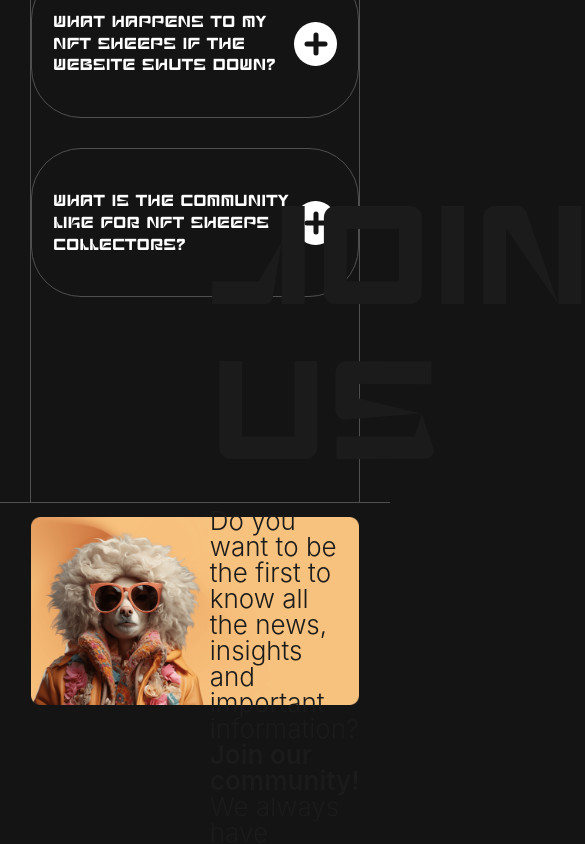
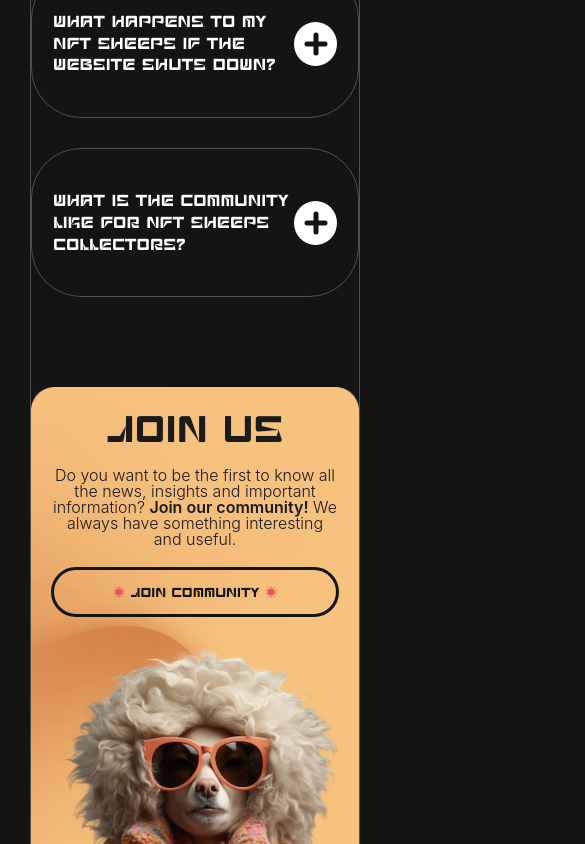
Before and after one commit to bambuuk/chic-sheep, a Next.js app: page / in a window 390 px wide. Shown: the part 8867-9711 px from the top of the page, 585 px wide, since content can reach past the window. Built offline with nearby package versions, Linux system fonts and the light colour scheme.

Commit message:
add adaptive for tablet, mobile in join us component

```diff
--- a/src/components/JoinUs.tsx
+++ b/src/components/JoinUs.tsx
@@ -3,10 +3,32 @@ import { Box, styled } from "@mui/material";
 import Image from "next/image";
 import { Button, ButtonBox, ButtonText, Star } from "./CustomElements";
 import star from "/public/images/icons/star-22-coral.svg";
+import useMediaQuery from "@/hooks/useMediaQuery";
 
-const JoinUsUI = styled(Box)(({}) => ({
+const JoinUsUI = styled(Box)(({ theme }) => ({
   position: "relative",
   bottom: "-203px",
+  [theme.breakpoints.down(1700)]: {
+    bottom: "-170px",
+  },
+  [theme.breakpoints.down(1500)]: {
+    bottom: "-150px",
+  },
+  [theme.breakpoints.down(1280)]: {
+    bottom: "-120px",
+  },
+  [theme.breakpoints.down(1024)]: {
+    bottom: "0",
+    padding: "200px 0 120px 0",
+  },
+  [theme.breakpoints.down(1024)]: {
+    bottom: "0",
+    padding: "90px 0",
+  },
+}));
+
+const MainWrapper = styled(Box)(({ theme }) => ({
+  position: "relative",
 }));
 
 const Picture = styled(Image)(({}) => ({
@@ -16,7 +38,7 @@ const Picture = styled(Image)(({}) => ({
   objectFit: "cover",
 }));
 
-const InfoBlock = styled(Box)(({}) => ({
+const InfoBlock = styled(Box)(({ theme }) => ({
   width: "40.5%",
   position: "absolute",
   top: "50%",
@@ -24,6 +46,22 @@ const InfoBlock = styled(Box)(({}) => ({
   right: "5%",
   display: "flex",
   flexDirection: "column",
+  [theme.breakpoints.down(1024)]: {
+    width: "100%",
+    top: "0",
+    transform: "none",
+    right: "0",
+    padding: "90px 111px 0 111px",
+  },
+  [theme.breakpoints.down(768)]: {
+    padding: "50px 50px 0 50px",
+  },
+  [theme.breakpoints.down(576)]: {
+    padding: "35px 25px 0 25px",
+  },
+  [theme.breakpoints.down(400)]: {
+    padding: "20px 20px 0 20px",
+  },
 }));
 
 const Title = styled("h3")(({ theme }) => ({
@@ -33,6 +71,29 @@ const Title = styled("h3")(({ theme }) => ({
   lineHeight: "111%",
   color: "#1b1b1b",
   textTransform: "uppercase",
+  [theme.breakpoints.down(1920)]: {
+    fontSize: "120px",
+  },
+  [theme.breakpoints.down(1700)]: {
+    fontSize: "100px",
+  },
+  [theme.breakpoints.down(1280)]: {
+    fontSize: "75px",
+  },
+  [theme.breakpoints.down(1024)]: {
+    fontSize: "90px",
+    textAlign: "center",
+  },
+  [theme.breakpoints.down(768)]: {
+    fontSize: "80px",
+  },
+  [theme.breakpoints.down(576)]: {
+    fontSize: "47px",
+    lineHeight: "121%",
+  },
+  [theme.breakpoints.down(400)]: {
+    fontSize: "37px",
+  },
 }));
 
 const Description = styled(Box)(({ theme }) => ({
@@ -41,6 +102,26 @@ const Description = styled(Box)(({ theme }) => ({
   fontWeight: 300,
   fontSize: "26px",
   color: "#1b1b1b",
+  [theme.breakpoints.down(1700)]: {
+    fontSize: "21px",
+  },
+  [theme.breakpoints.down(1500)]: {
+    fontSize: "19px",
+  },
+  [theme.breakpoints.down(1024)]: {
+    fontSize: "24px",
+    textAlign: "center",
+  },
+  [theme.breakpoints.down(768)]: {
+    fontSize: "22px",
+  },
+  [theme.breakpoints.down(576)]: {
+    fontSize: "18px",
+    marginTop: "15px",
+  },
+  [theme.breakpoints.down(400)]: {
+    fontSize: "16px",
+  },
 }));
 
 const MediumDescription = styled("span")(({ theme }) => ({
@@ -48,20 +129,76 @@ const MediumDescription = styled("span")(({ theme }) => ({
   fontFamily: theme.typography.fontFamily,
   fontSize: "26px",
   color: "#1b1b1b",
+  [theme.breakpoints.down(1700)]: {
+    fontSize: "21px",
+  },
+  [theme.breakpoints.down(1500)]: {
+    fontSize: "19px",
+  },
+  [theme.breakpoints.down(1024)]: {
+    fontSize: "24px",
+  },
+  [theme.breakpoints.down(768)]: {
+    fontSize: "22px",
+  },
+  [theme.breakpoints.down(576)]: {
+    fontSize: "18px",
+  },
+  [theme.breakpoints.down(400)]: {
+    fontSize: "16px",
+  },
 }));
 
-const CustomButton = styled(Button)(({}) => ({
+const CustomButton = styled(Button)(({ theme }) => ({
   maxWidth: "419px",
   marginTop: "45px",
   borderColor: "#141414",
+  [theme.breakpoints.down(1500)]: {
+    maxWidth: "400px",
+  },
+  [theme.breakpoints.down(1280)]: {
+    maxWidth: "none",
+  },
+  [theme.breakpoints.down(1280)]: {
+    maxWidth: "none",
+  },
+  [theme.breakpoints.down(1024)]: {
+    width: "88.5%",
+    margin: "0 auto",
+    marginTop: "30px",
+  },
+  [theme.breakpoints.down(576)]: {
+    marginTop: "20px",
+    width: "100%",
+  },
+}));
+
+const CustomButtonText = styled(ButtonText)(({ theme }) => ({
+  color: "#141414",
+  [theme.breakpoints.down(1500)]: {
+    fontSize: "20px",
+  },
+  [theme.breakpoints.down(1024)]: {
+    fontSize: "24px",
+  },
+  [theme.breakpoints.down(576)]: {
+    fontSize: "13px",
+  },
 }));
 
 export const JoinUs = () => {
   const { ref, scaleStar } = useControlButton({ type: "normal" });
+  const { isTablet } = useMediaQuery();
 
   return (
     <JoinUsUI>
-      <Picture src="/images/joinUs.png" width={1700} height={970} alt="Sheep" />
+      <MainWrapper>
+        <Picture
+          src={isTablet ? "/images/joinUs-tablet.png" : "/images/joinUs.png"}
+          width={1700}
+          height={970}
+          alt="Sheep"
+        />
         <InfoBlock>
           <Title>Join Us</Title>
 
@@ -75,11 +212,12 @@ export const JoinUs = () => {
           <CustomButton onMouseLeave={scaleStar}>
             <ButtonBox>
               <Star ref={ref} src={star} width={22} height={22} alt="star" />
-            <ButtonText sx={{ color: "#141414" }}>Join community</ButtonText>
+              <CustomButtonText>Join community</CustomButtonText>
               <Star src={star} width={22} height={22} alt="star" />
             </ButtonBox>
           </CustomButton>
         </InfoBlock>
+      </MainWrapper>
     </JoinUsUI>
   );
 };
--- a/src/components/YourFAQ/YourFAQ.tsx
+++ b/src/components/YourFAQ/YourFAQ.tsx
@@ -21,12 +21,16 @@ const YourFAQWrapper = styled("div")(({ theme }) => ({
   flexDirection: "column",
   gap: "100px",
   padding: "192px 0 17px 0",
+  [theme.breakpoints.down(1280)]: {
+    padding: "192px 0 0 0",
+    gap: "60px",
+  },
   [theme.breakpoints.down(1024)]: {
-    padding: "120px 0 17px 0",
+    padding: "120px 0 0 0",
     gap: "60px",
   },
   [theme.breakpoints.down(576)]: {
-    padding: "90px 0 17px 0",
+    padding: "90px 0 0 0",
     gap: "40px",
   },
 }));
```
Also changed, not shown: public/images/joinUs-tablet.png (added). Lines whose indentation alone changed are shown as unchanged.
